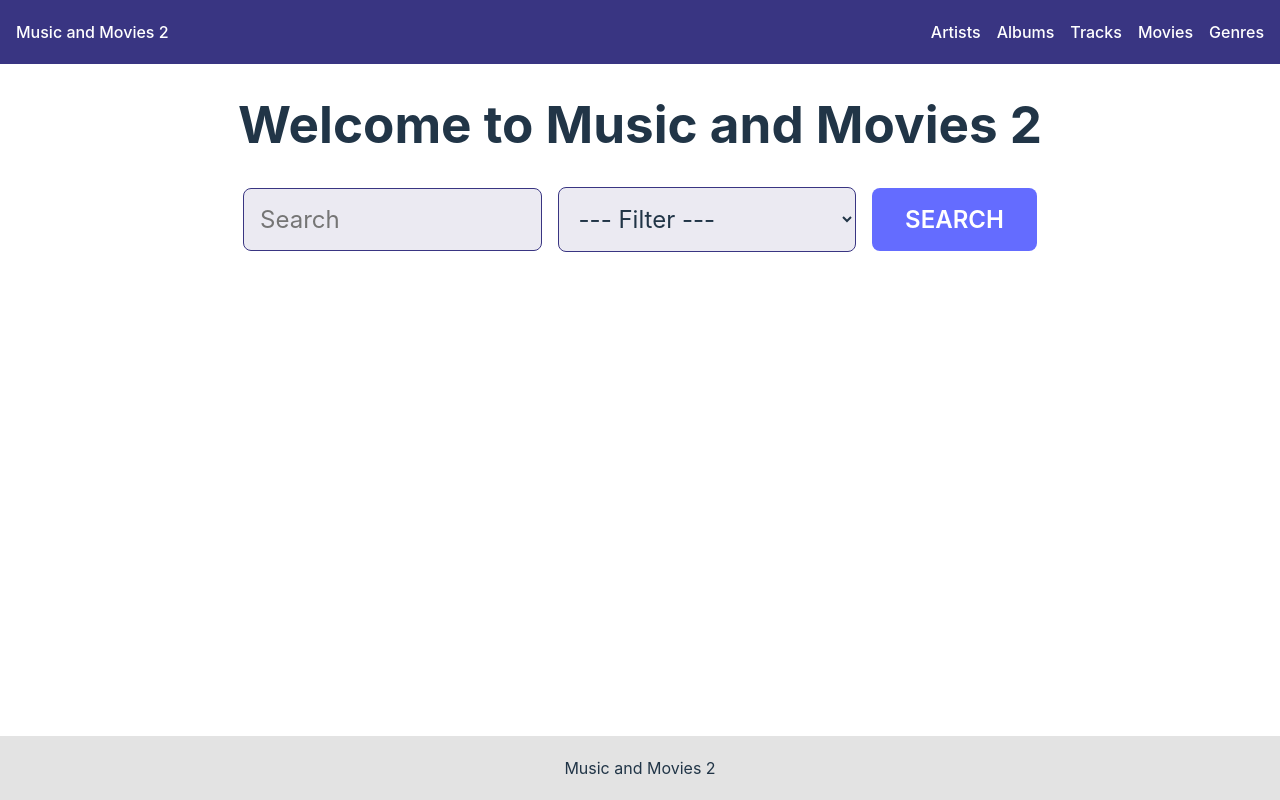
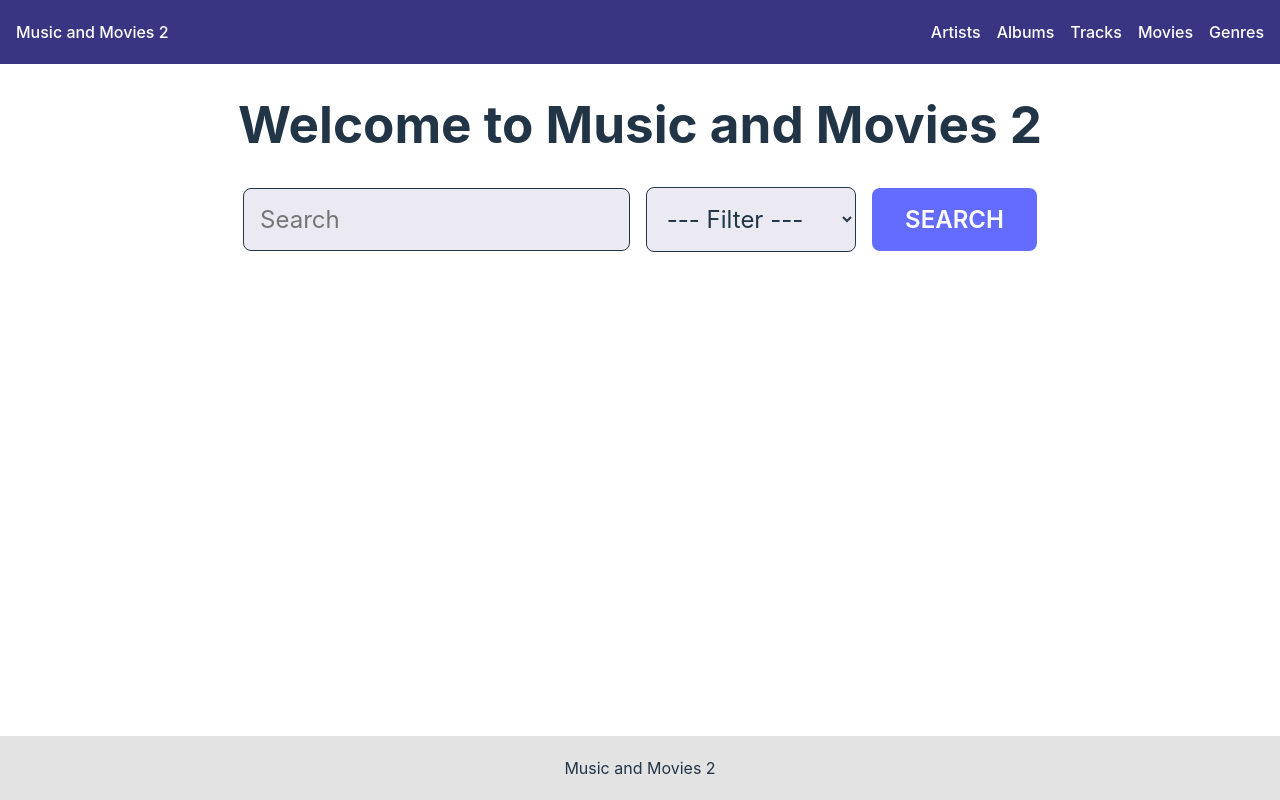
Before and after one commit to jgustavoas/music-and-movies-2, a React (Vite) app in the folder app/: page / in a window 1280 px wide. Built offline with nearby package versions, Linux system fonts and the light colour scheme.

Commit message:
Change flex value of search field inputs

```diff
--- a/app/src/styles/main.css
+++ b/app/src/styles/main.css
@@ -19,7 +19,7 @@ main #search-field {
     gap: 1rem;
 }
 
-main > input, main > select {
+#search-field input, #search-field select {
     font-family: inherit;
     font-size: inherit;
     padding: 1rem;
@@ -28,6 +28,9 @@ main > input, main > select {
     border: 1px solid var(--font-color);
 }
 
-main > input {
-    width: auto;
+#search-field input {
+    flex: 2;
 }
+#search-field select {
+    flex: 1;
+}
```
